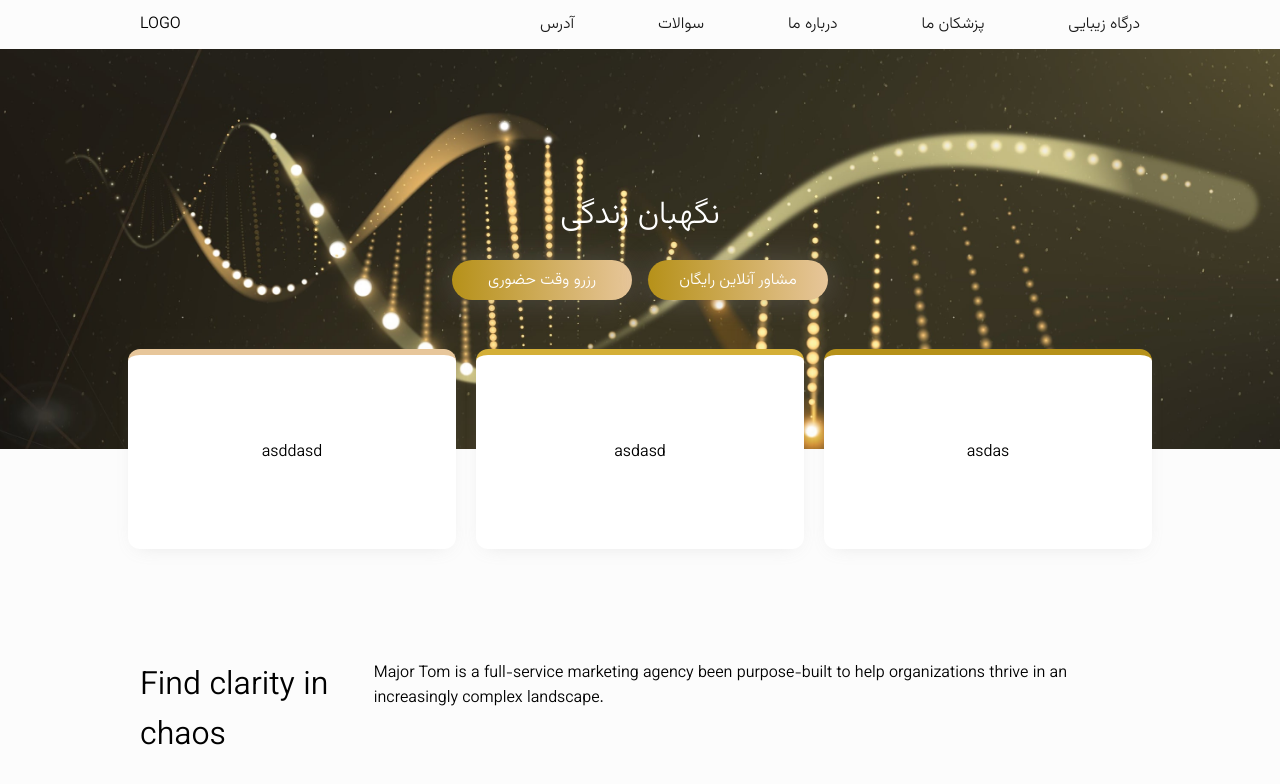
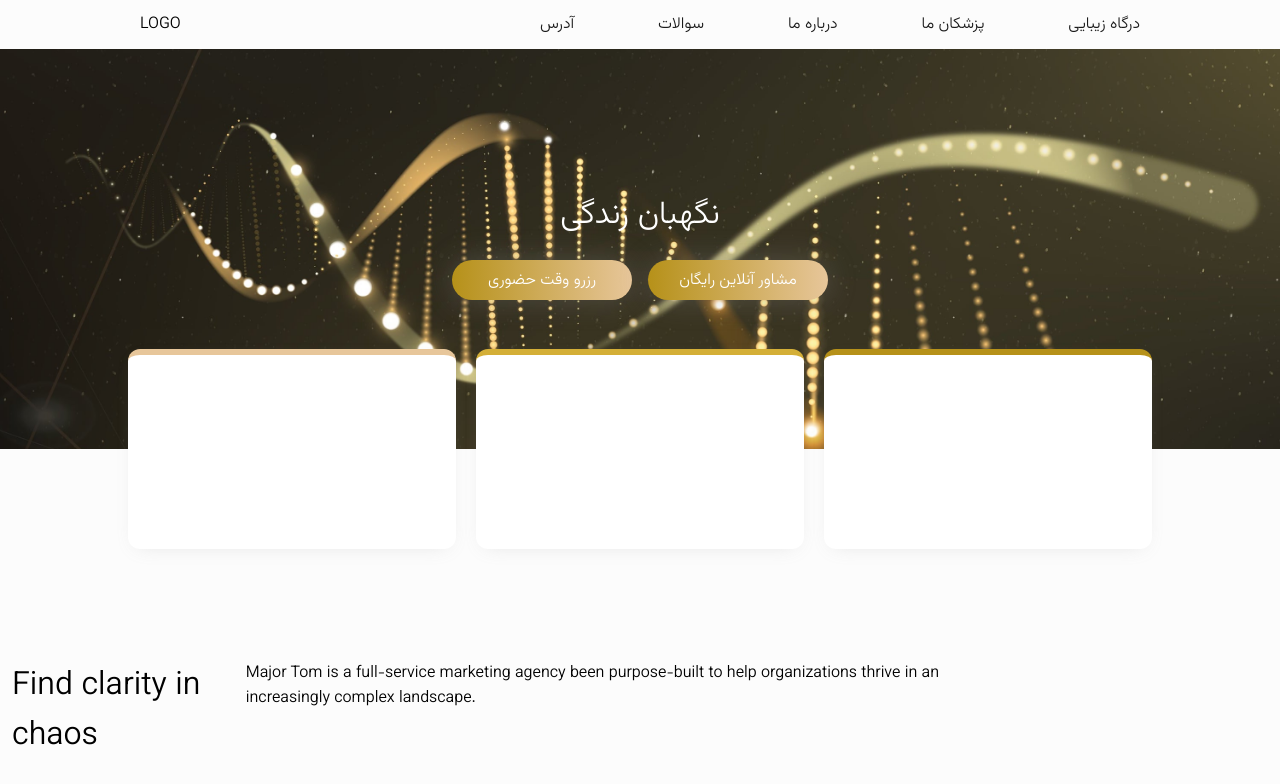
Before and after one commit to solitariusdigital/belleclass, a Next.js app: page / in a window 1280 px wide. Shown: the top 784 px of the page. Built offline with nearby package versions, Linux system fonts and the light colour scheme.

Commit message:
update: home page

```diff
--- a/pages/home.module.scss
+++ b/pages/home.module.scss
@@ -7,7 +7,7 @@
   width: 100%;
 }
 
-.container {
+.heroHeader {
   position: relative;
   flex-direction: column;
   align-items: center;
@@ -47,19 +47,22 @@
       }
     }
   }
+}
 
 .highlightContainer {
   position: relative;
   bottom: 100px;
   display: grid;
   grid-template-columns: repeat(auto-fill, minmax(30%, 1fr));
+  gap: 20px;
+  margin: auto;
   width: config.$content-width;
-    margin: auto;
-    gap: 20px;
 
   @include mixins.mobile {
     grid-template-columns: repeat(auto-fill, minmax(100%, 1fr));
+    width: 100%;
     bottom: 0px;
+    padding: 0px 12px;
     margin: 20px 0px;
   }
 
@@ -71,6 +74,13 @@
     background: config.$white;
     box-shadow: config.$card-shadow;
     @include mixins.border-radius();
+
+    &:hover {
+      position: relative;
+      bottom: 5px;
+      box-shadow: config.$hover-shadow;
+      cursor: pointer;
+    }
   }
 
   .highlightOne {
@@ -81,7 +91,6 @@
   }
   .highlightThree {
     border-top: 6px solid config.$gold3;
-    }
   }
 }
 
--- a/pages/index.js
+++ b/pages/index.js
@@ -2,18 +2,16 @@ import { useState, useContext, useRef, Fragment, useEffect } from "react";
 import { StateContext } from "../context/stateContext";
 import classes from "./home.module.scss";
 import Menu from "@/components/Menu";
-import Image from "next/image";
+import Image from "next/legacy/image";
 import background from "../assets/background.jpg";
 
 export default function Home() {
-  const { menuMobile, setMenuMobile } = useContext(StateContext);
-
   return (
     <Fragment>
       <div className={classes.menu}>
         <Menu />
       </div>
-      <div className={classes.container}>
+      <div className={classes.heroHeader}>
         <Image
           className={classes.image}
           src={background}
@@ -29,10 +27,11 @@ export default function Home() {
           <button>رزرو وقت حضوری</button>
           <button>مشاور آنلاین رایگان</button>
         </div>
+      </div>
       <div className={classes.highlightContainer}>
-          <div className={classes.highlightOne}>asddasd</div>
-          <div className={classes.highlightTwo}>asdasd</div>
-          <div className={classes.highlightThree}>asdas</div>
+        <div className={classes.highlightOne}></div>
+        <div className={classes.highlightTwo}></div>
+        <div className={classes.highlightThree}></div>
       </div>
       <div
         className={`${classes.heading} animate__animated animate__fadeInLeft`}
@@ -43,7 +42,6 @@ export default function Home() {
           help organizations thrive in an increasingly complex landscape.
         </p>
       </div>
-      </div>
     </Fragment>
   );
 }
--- a/styles/_config.scss
+++ b/styles/_config.scss
@@ -24,3 +24,4 @@ $large-font: 2rem; // 32px
 $image-shadow: 0px 5px 10px rgba(78, 78, 78, 0.2);
 $card-shadow: 0 5px 20px -10px rgba(150, 150, 150, 0.3);
 $button-shadow: 0px 0px 30px rgba(150, 150, 150, 0.3);
+$hover-shadow: 0px 10px 20px rgba(214, 207, 187, 0.25);
--- a/styles/_mixins.scss
+++ b/styles/_mixins.scss
@@ -25,6 +25,8 @@ $screen-large: 2000px;
 
   &:hover {
     cursor: pointer;
+    background: config.$black;
+    color: config.$gold3;
   }
 }
 
```
Lines whose indentation alone changed are shown as unchanged.
